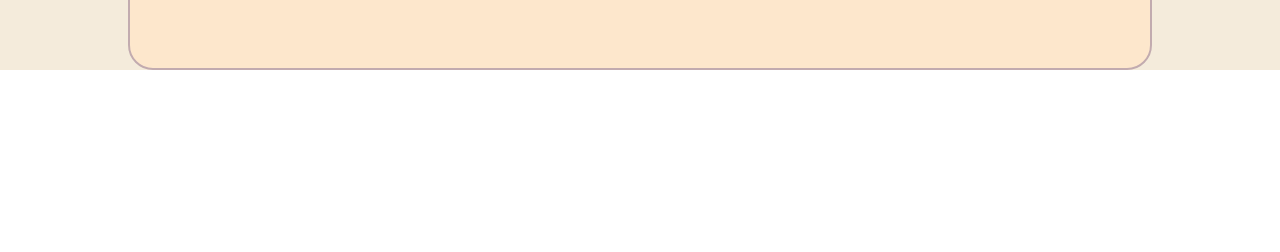
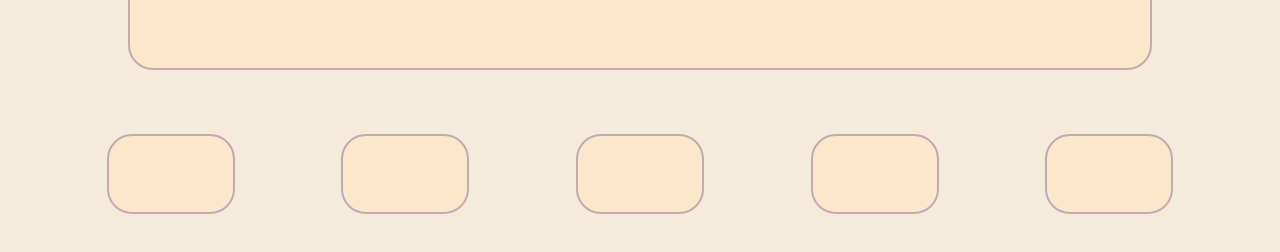
Before and after one commit to jshprintz/art_home, a React (Create React App) app: page / in a window 1280 px wide. Shown: the part 1588-1840 px from the top of the page. Before the commit the page ends 1658 px from the top, so only its background shows below. Built offline with nearby package versions, Linux system fonts and the light colour scheme; a web font is replaced by a local one.

Commit message:
reviews animation done

```diff
--- a/src/App.css
+++ b/src/App.css
@@ -14,9 +14,9 @@
 
 #story-containor, #reviews-containor {
   display: flex;
-  justify-content: center;
+  justify-content: space-evenly;
 }
 
-#home {
+#home, #footer {
   height: 70px;
 }
--- a/src/App.js
+++ b/src/App.js
@@ -5,6 +5,7 @@ import Carousel from "./components/Carousel/Carousel";
 import Bio from "./components/Bio/Bio";
 import LogoModal from "./components/LogoModal/LogoModal";
 import DesignComp from "./components/DesignComp/DesignComp";
+import ReviewCard from "./components/ReviewCard/ReviewCard";
 
 import "./App.css";
 import "bootstrap/dist/css/bootstrap.min.css";
@@ -26,8 +27,15 @@ function App() {
         </div>
       </div>
       <div id="reviews-containor">
-
+        <ReviewCard />
+        <ReviewCard />
+        <ReviewCard />
+        <ReviewCard />
+        <ReviewCard />
       </div>
+      <div id="footer"></div>
+      <div id="footer"></div>
+      <div id="footer"></div>
     </div>
   );
 }
--- /dev/null
+++ b/src/components/ReviewCard/ReviewCard.css
@@ -0,0 +1,16 @@
+#review-card {
+    height: 10vh;
+    width: 10%;
+    background-color: rgb(253, 231, 204);
+    border: 2px solid #C2ABAF;
+    border-radius: 25px;
+    margin-top: 5%;
+    transition: .5s ease;
+}
+
+#review-card:hover {
+    width: 25%;
+    height: 25vh;
+
+    transition: .5s ease;
+}
--- /dev/null
+++ b/src/components/ReviewCard/ReviewCard.jsx
@@ -0,0 +1,10 @@
+import React from "react";
+import "./ReviewCard.css";
+
+export default function ReviewCard(){
+    return(
+        <div id="review-card">
+
+        </div>
+    )
+}
```
